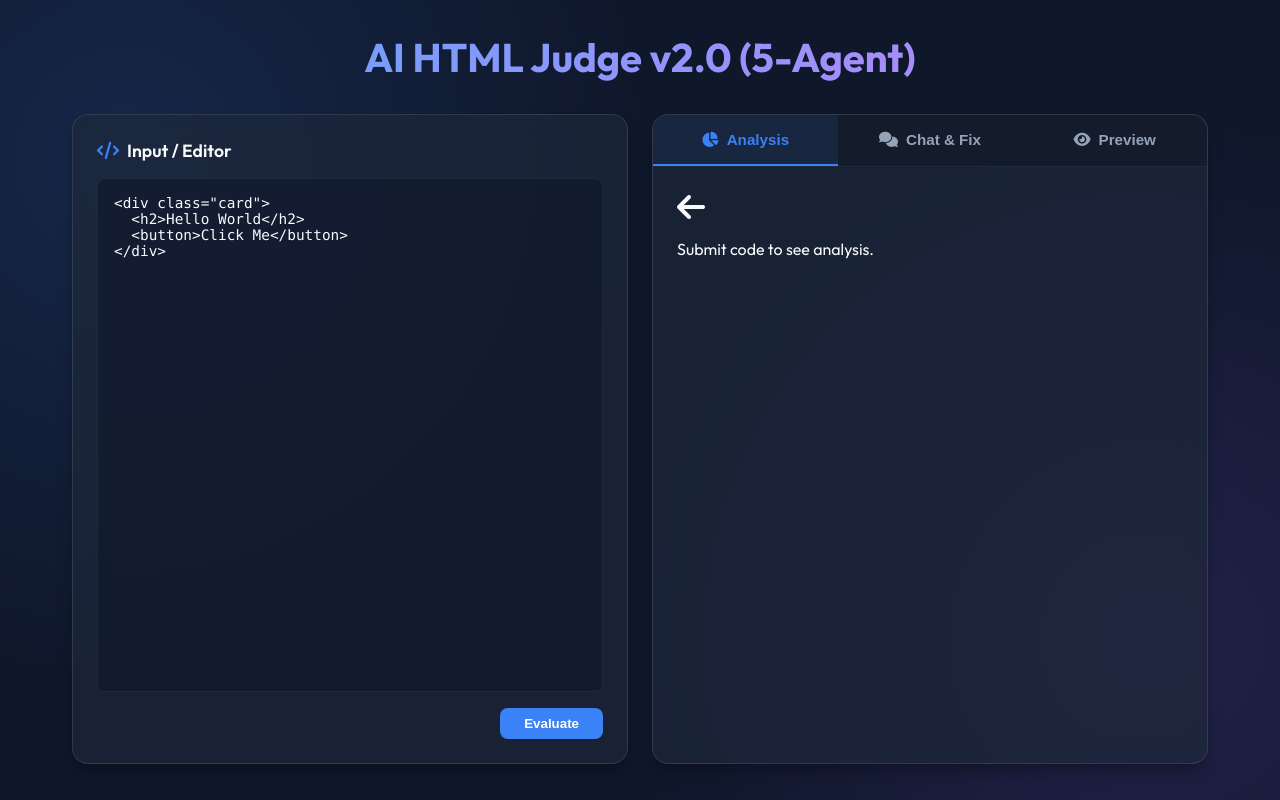
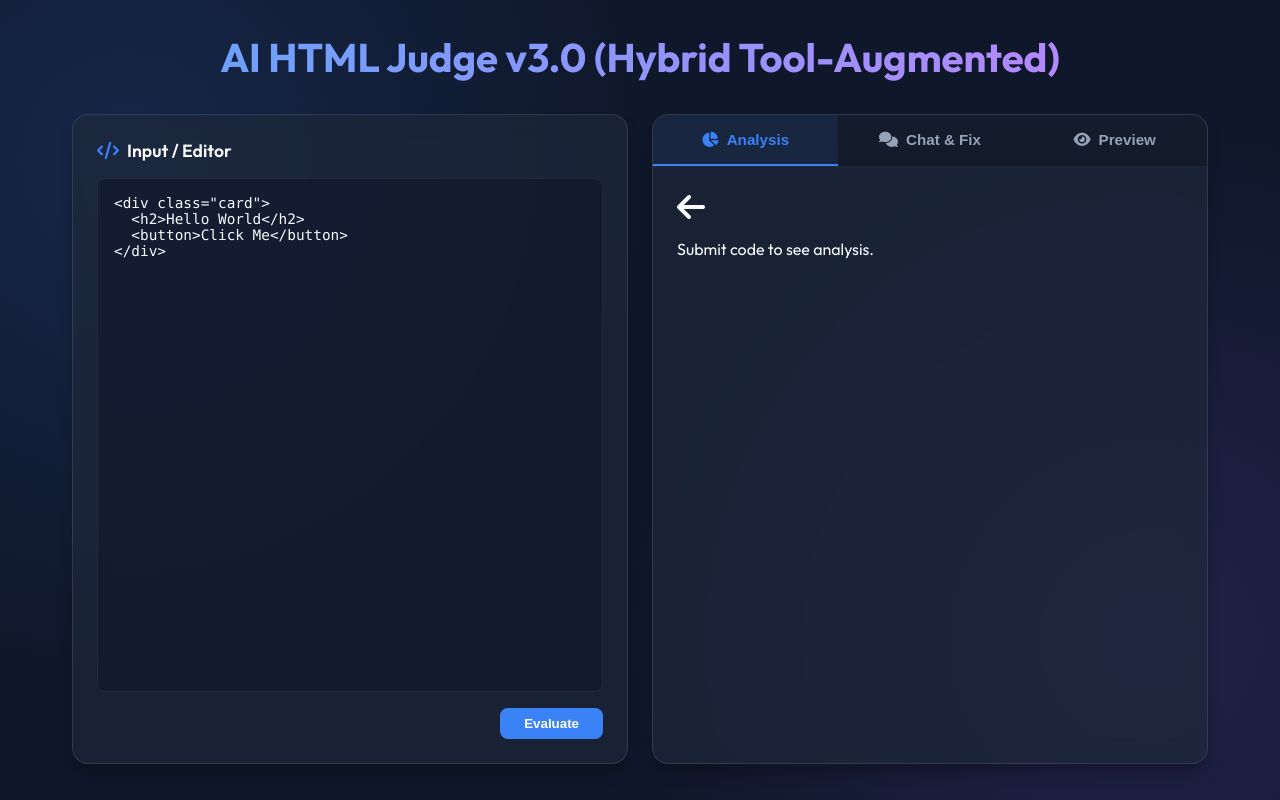
Before and after one commit to AD-148/AIHTML-Evaluator-1, a React (Vite) app in the folder frontend/: page / in a window 1280 px wide. Built offline with nearby package versions, Linux system fonts and the light colour scheme.

Commit message:
Update frontend version to v3.0 (Hybrid Tool-Augmented)

```diff
--- a/frontend/src/App.jsx
+++ b/frontend/src/App.jsx
@@ -141,7 +141,7 @@ const App = () => {
   return (
     <div className="app-container">
       <header>
-        <h1>AI HTML Judge v2.0 (5-Agent)</h1>
+        <h1>AI HTML Judge v3.0 (Hybrid Tool-Augmented)</h1>
       </header>
 
       <main className="main-grid">
```
